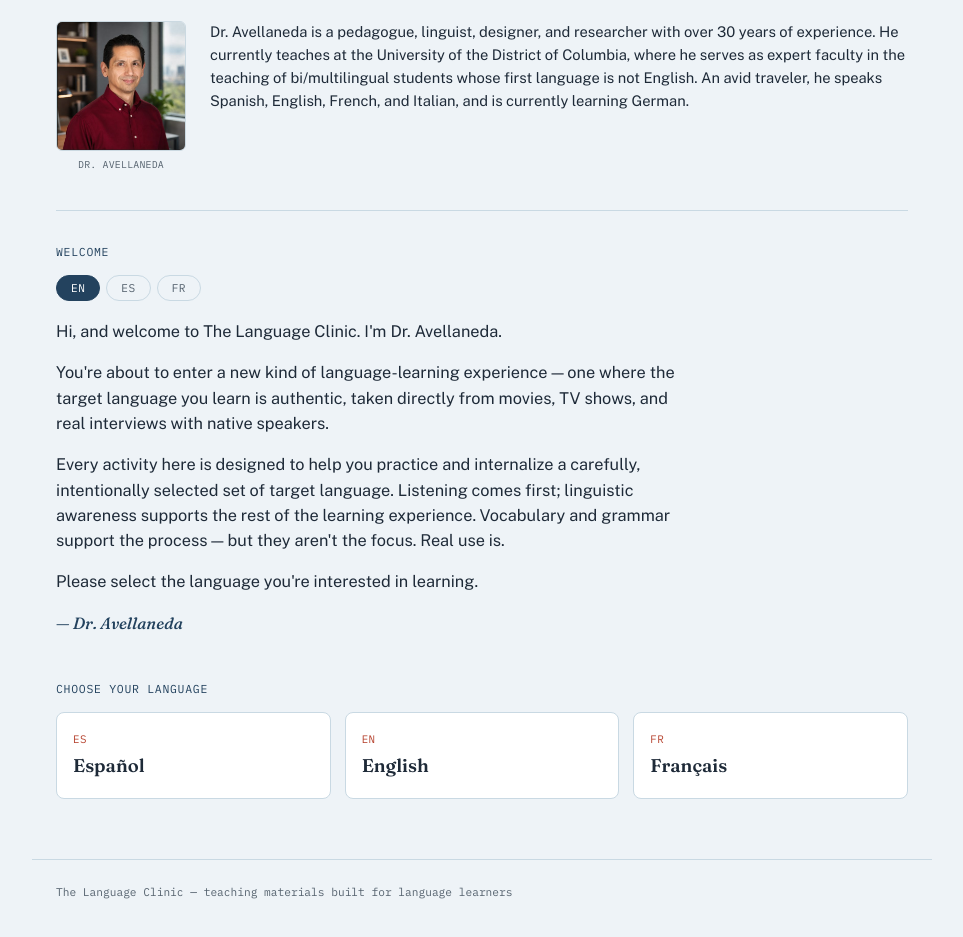
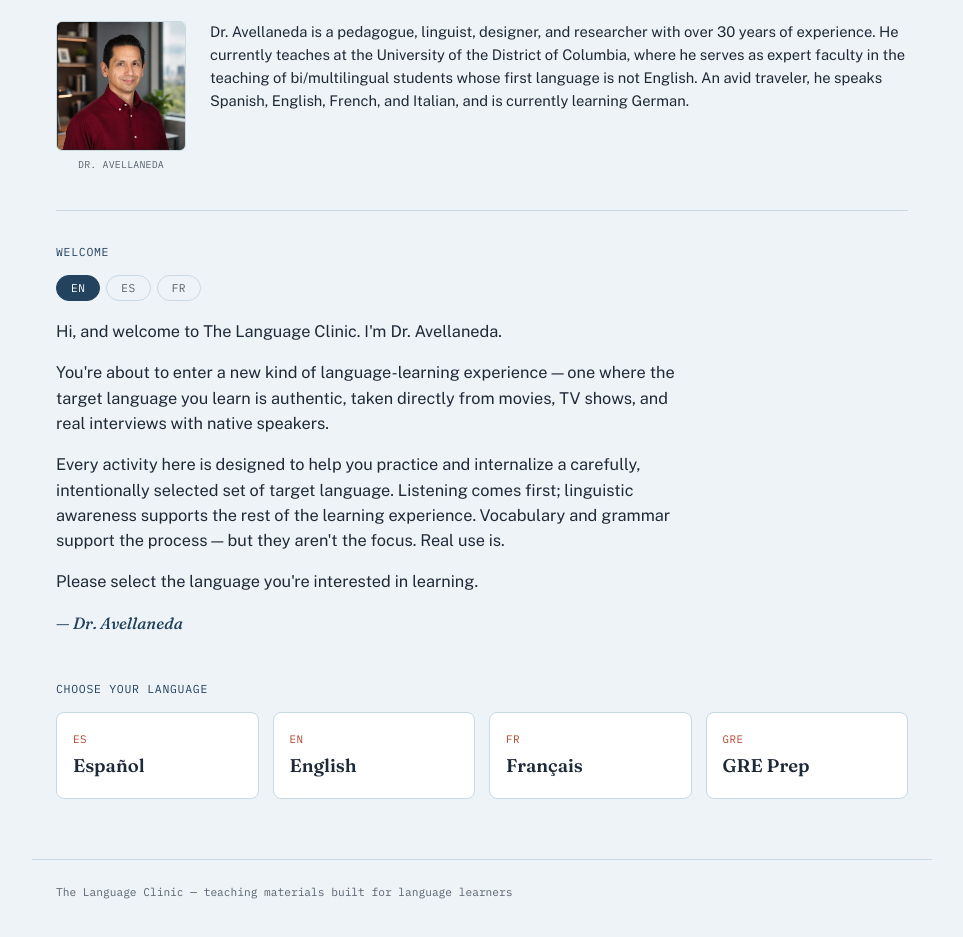
Before and after one commit to dravellaneda07/Language-Clinic-, a plain HTML site: page index.html in a window 1280 px wide. Shown: the part 149-1086 px from the top of the page, without its empty margins (158-1121 px from the left). Drawn offline with nearby package versions, Linux system fonts and the light colour scheme.

Commit message:
Update index.html

```diff
--- a/index.html
+++ b/index.html
@@ -196,7 +196,7 @@
 
   .lang-row {
     display: grid;
-    grid-template-columns: repeat(3, 1fr);
+    grid-template-columns: repeat(4, 1fr);
     gap: 14px;
   }
 
@@ -316,6 +316,10 @@
         <span class="code">FR</span>
         <span class="name">Français</span>
       </a>
+      <a class="lang-btn" href="gre.html">
+        <span class="code">GRE</span>
+        <span class="name">GRE Prep</span>
+      </a>
     </div>
   </div>
 
```
